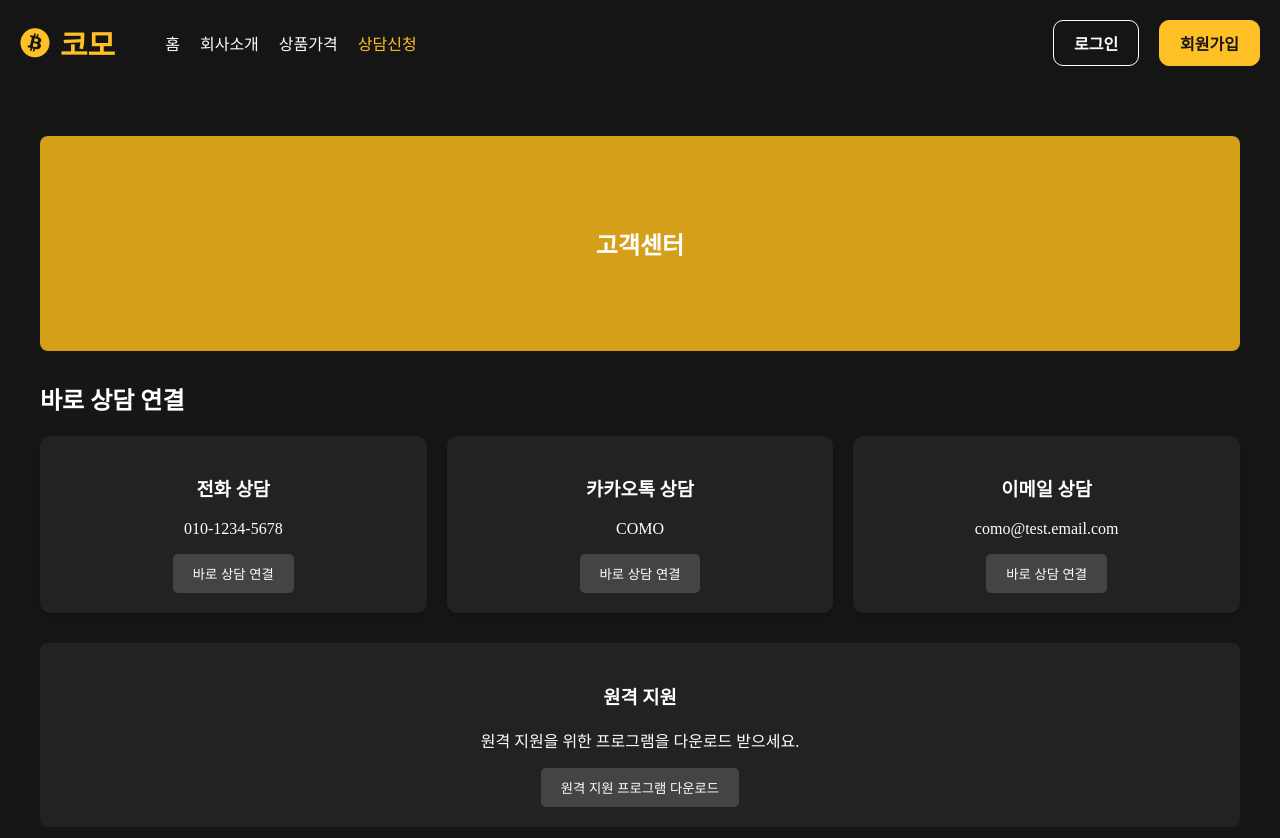
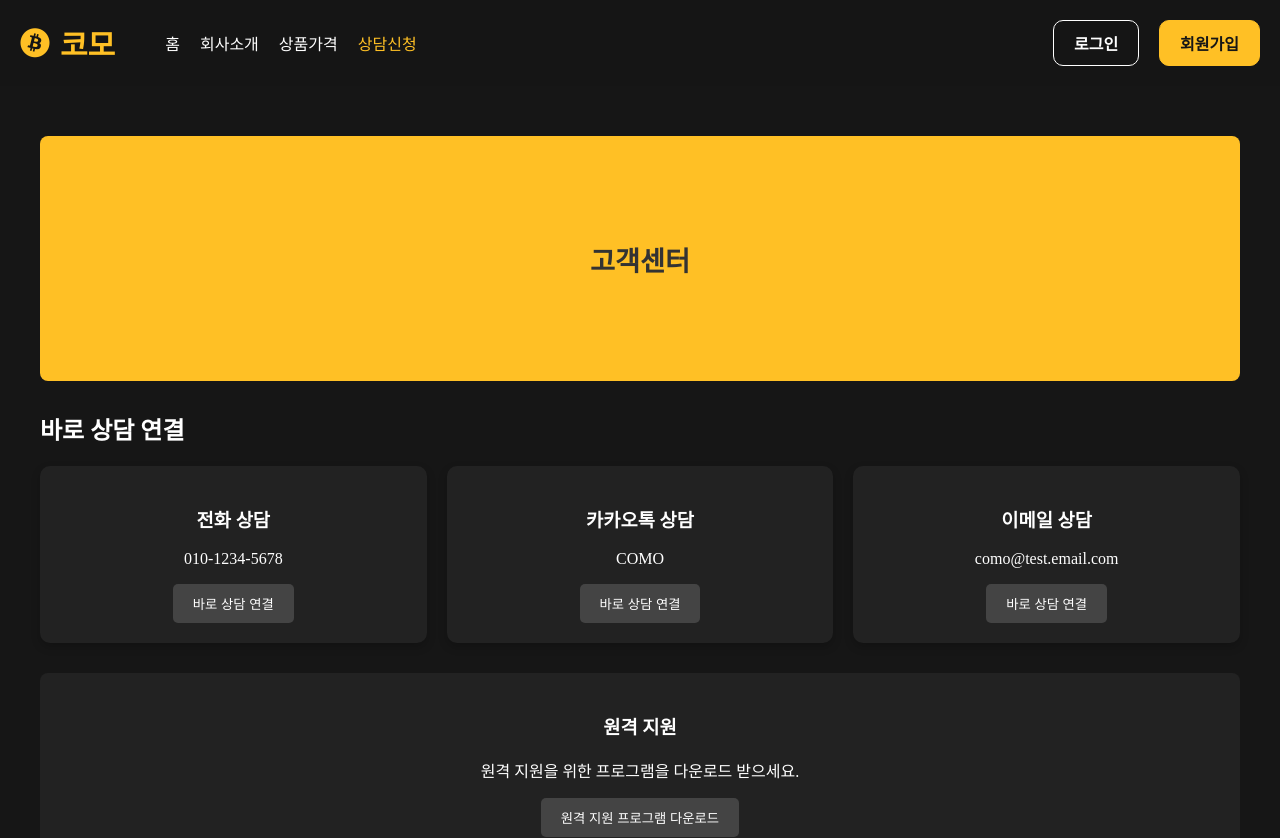
Before and after one commit to Ryugi62/como_website, a Vue app in the folder web/: page /counsel in a window 1280 px wide. Shown: the top 838 px of the page. Built offline with nearby package versions, Linux system fonts and the light colour scheme.

Commit message:
design : change banner background color

```diff
--- a/web/src/views/CounselView.vue
+++ b/web/src/views/CounselView.vue
@@ -184,12 +184,17 @@ export default {
 }
 
 .section-banner {
-  background-color: #d59f19;
+  background-color: #ffc025;
   text-align: center;
   margin-top: 30px;
-  padding: 70px 0;
+  padding: 80px 0;
   border-radius: 8px;
   margin-bottom: 30px;
+  color: #333;
+}
+
+.section-banner h1 {
+  font-size: 1.7em;
 }
 
 .section-counsel,
```
